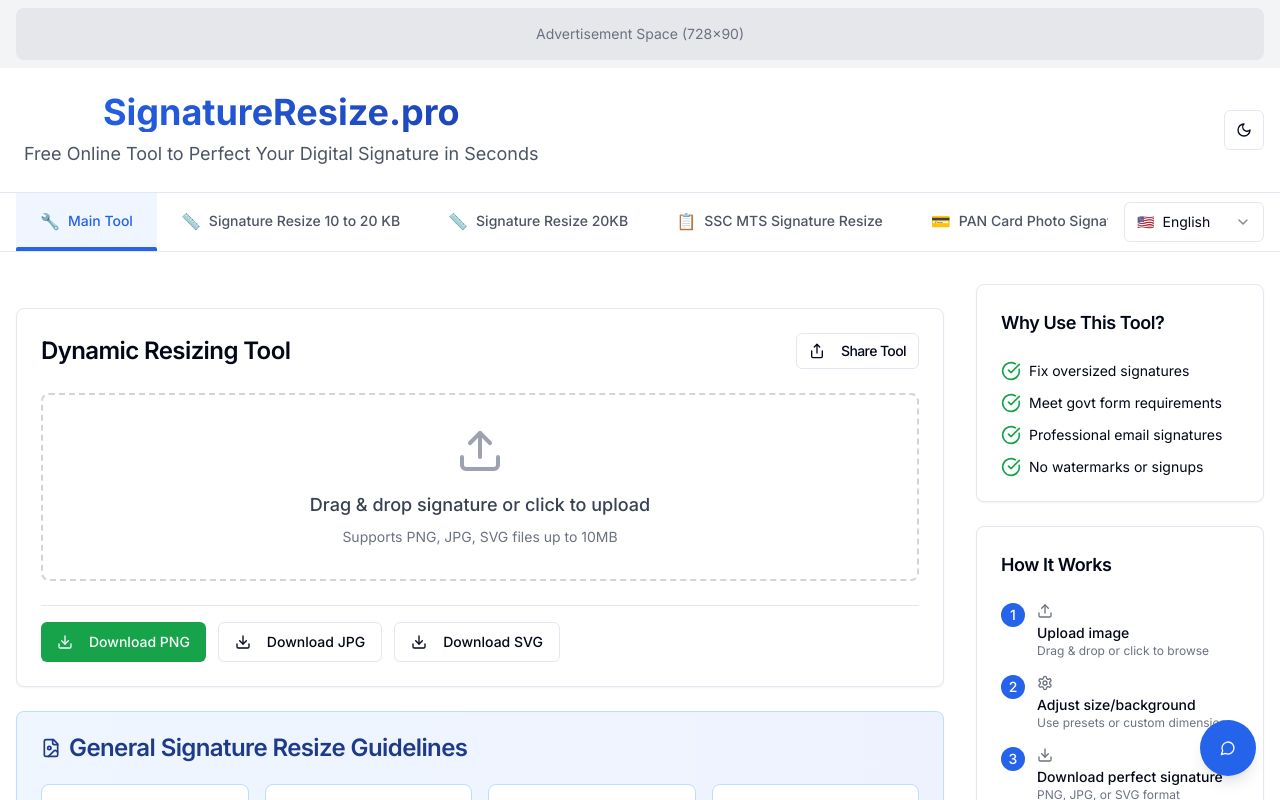
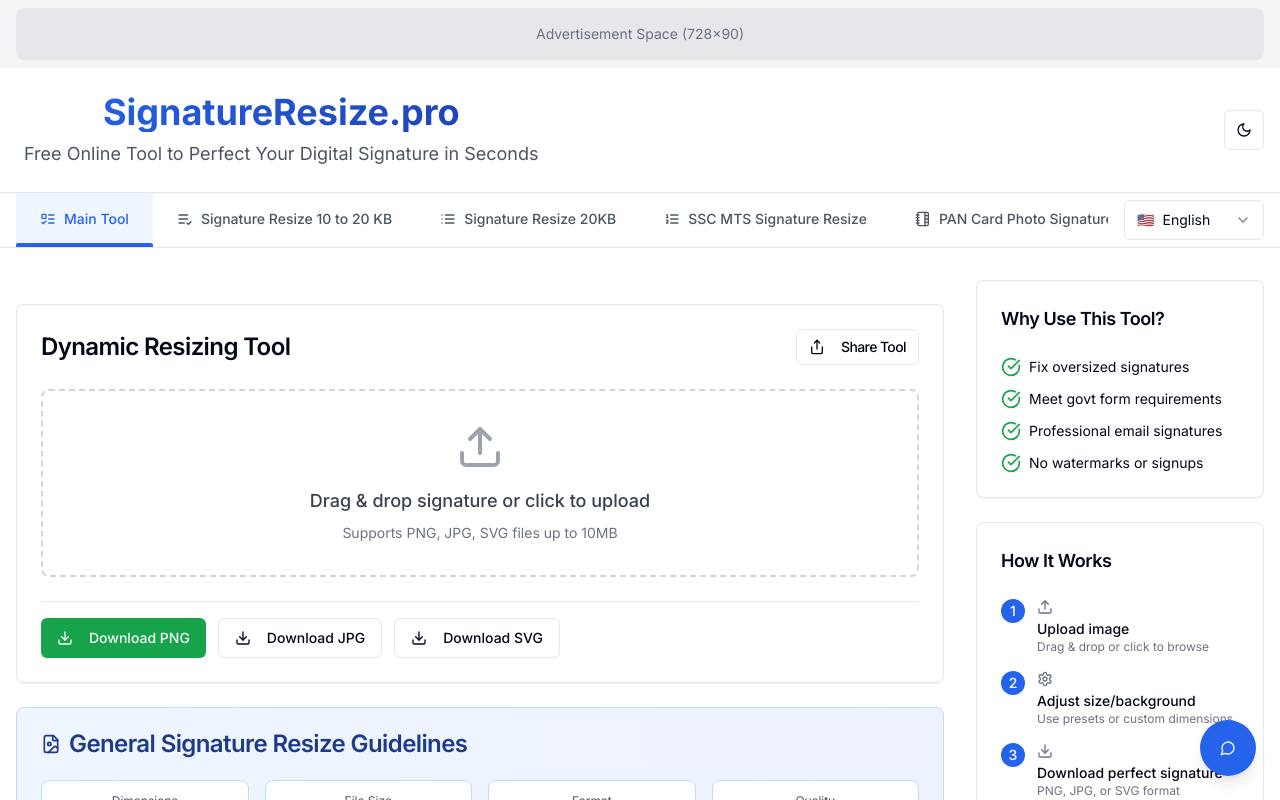
Before and after one commit to AnmolSharma-user/SignatureResize, a React (Vite) app: page / in a window 1280 px wide. Shown: the top 800 px of the page. Built offline with nearby package versions, Linux system fonts and the light colour scheme.

Commit message:
Add icons to tab navigation
Use related icons for each tab in the tab navigation component.

```diff
--- a/src/components/TabNavigation.tsx
+++ b/src/components/TabNavigation.tsx
@@ -1,4 +1,3 @@
-
 import React from 'react';
 import { Button } from '@/components/ui/button';
 import { useNavigate, useLocation } from 'react-router-dom';
@@ -10,6 +9,14 @@ import {
   SelectValue,
 } from "@/components/ui/select";
 import { useTranslation } from '../contexts/TranslationContext';
+import {
+  ListTodo,
+  ListCheck,
+  List,
+  ListOrdered,
+  ListPlus,
+  NotebookTabs
+} from 'lucide-react';
 
 interface TabNavigationProps {
   activeTab: string;
@@ -17,15 +24,15 @@ interface TabNavigationProps {
 }
 
 const tabs = [
-  { id: 'main', label: 'tab.main', path: '/' },
-  { id: '10-20kb', label: 'tab.signature-resize-10-20kb', path: '/signature-resize-10-to-20-kb' },
-  { id: '20kb', label: 'tab.signature-resize-20kb', path: '/signature-resize-20kb' },
-  { id: 'ssc', label: 'tab.ssc-mts', path: '/ssc-mts-signature-resize' },
-  { id: 'pan', label: 'tab.pan-card', path: '/pan-card-photo-signature-resize-tool' },
-  { id: '50kb', label: 'tab.signature-resize-50kb', path: '/signature-resize-50-kb' },
-  { id: 'gate', label: 'tab.gate', path: '/gate-signature-resize' },
-  { id: 'rrb', label: 'tab.rrb', path: '/rrb-signature-resize' },
-  { id: 'uti', label: 'tab.uti', path: '/uti-photo-signature-resize' },
+  { id: 'main', label: 'tab.main', path: '/', icon: ListTodo },
+  { id: '10-20kb', label: 'tab.signature-resize-10-20kb', path: '/signature-resize-10-to-20-kb', icon: ListCheck },
+  { id: '20kb', label: 'tab.signature-resize-20kb', path: '/signature-resize-20kb', icon: List },
+  { id: 'ssc', label: 'tab.ssc-mts', path: '/ssc-mts-signature-resize', icon: ListOrdered },
+  { id: 'pan', label: 'tab.pan-card', path: '/pan-card-photo-signature-resize-tool', icon: NotebookTabs },
+  { id: '50kb', label: 'tab.signature-resize-50kb', path: '/signature-resize-50-kb', icon: ListPlus },
+  { id: 'gate', label: 'tab.gate', path: '/gate-signature-resize', icon: ListCheck },
+  { id: 'rrb', label: 'tab.rrb', path: '/rrb-signature-resize', icon: ListOrdered },
+  { id: 'uti', label: 'tab.uti', path: '/uti-photo-signature-resize', icon: List },
 ];
 
 // Only English and Hindi
@@ -70,7 +77,9 @@ const TabNavigation: React.FC<TabNavigationProps> = ({ activeTab, setActiveTab }
         <div className="flex items-center justify-between">
           <div className="flex overflow-x-auto scrollbar-hide flex-1">
             <div className="flex min-w-max">
-              {tabs.map((tab) => (
+              {tabs.map((tab) => {
+                const IconComponent = tab.icon;
+                return (
                   <button
                     key={tab.id}
                     onClick={() => handleTabClick(tab)}
@@ -83,16 +92,8 @@ const TabNavigation: React.FC<TabNavigationProps> = ({ activeTab, setActiveTab }
                       }
                     `}
                   >
-                  {/* Icon based on tab type */}
-                  <span className="text-base hidden sm:inline">
-                    {tab.id === 'main' && '🔧'}
-                    {(tab.id === '10-20kb' || tab.id === '20kb' || tab.id === '50kb') && '📏'}
-                    {tab.id === 'ssc' && '📋'}
-                    {tab.id === 'pan' && '💳'}
-                    {tab.id === 'gate' && '🎓'}
-                    {tab.id === 'rrb' && '🚂'}
-                    {tab.id === 'uti' && '📄'}
-                  </span>
+                    {/* Icon component */}
+                    <IconComponent className="w-4 h-4 hidden sm:inline" />
 
                     <span className="truncate max-w-[120px] sm:max-w-none">
                       {translate(tab.label)}
@@ -103,7 +104,8 @@ const TabNavigation: React.FC<TabNavigationProps> = ({ activeTab, setActiveTab }
                       <div className="absolute bottom-0 left-0 right-0 h-0.5 bg-blue-600 dark:bg-blue-400 rounded-t-full" />
                     )}
                   </button>
-              ))}
+                );
+              })}
             </div>
           </div>
 
```
Lines whose indentation alone changed are shown as unchanged.
